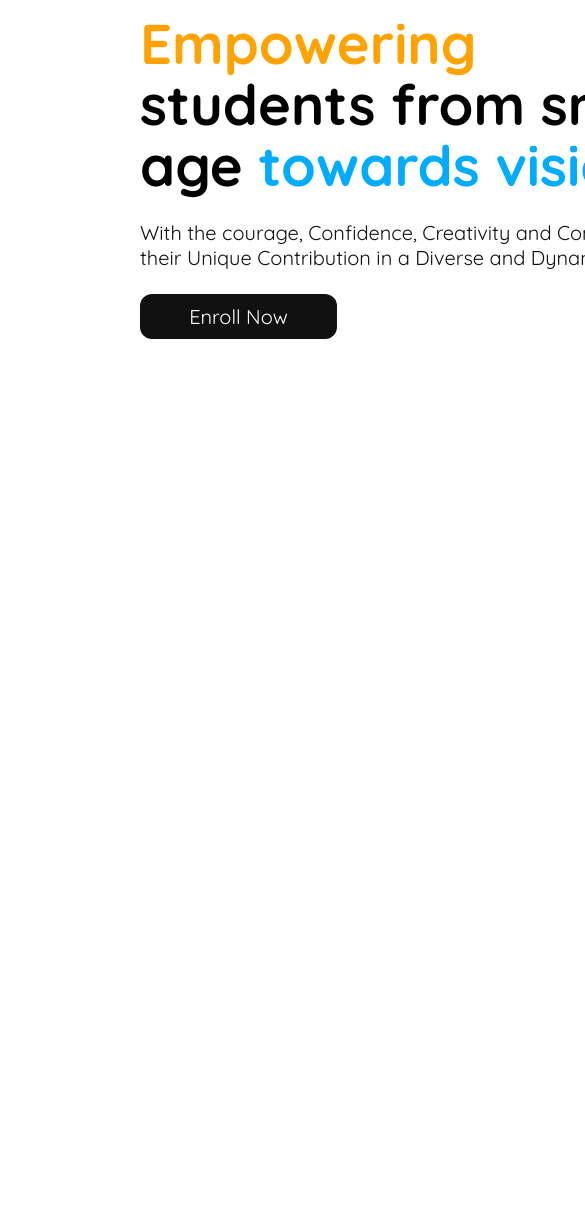
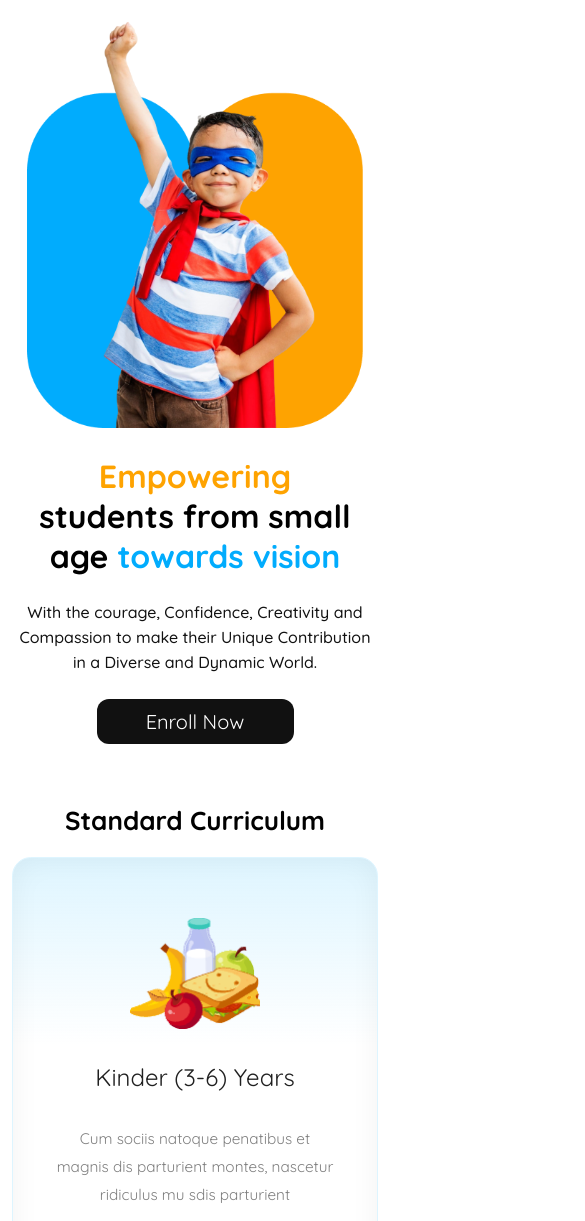
Before and after one commit to sha-on/B11_A2_Kids_School, a plain HTML site: page index.html in a window 390 px wide. Shown: the part 90-1311 px from the top of the page, 585 px wide, since content can reach past the window. Before the commit the page ends 844 px from the top, so only its background shows below. Drawn offline with Linux system fonts and the light colour scheme.

Commit message:
Late Commit

```diff
--- a/assets/css/style.css
+++ b/assets/css/style.css
@@ -1,4 +1,5 @@
 @import url("https://fonts.googleapis.com/css2?family=Quicksand:wght@300..700&display=swap");
+
 * {
   margin: 0;
   padding: 0;
@@ -8,38 +9,31 @@
   font-weight: 400;
   font-style: normal;
 }
+
 :root {
   --logo-color: rgb(17, 17, 17);
   --main-color: #fea301;
   --second-color: #01acfd;
   --third-color: #05d4df;
   --fourth-color: #5d58ef;
-  --fifth-linear: linear-gradient(
-      180deg,
+  --fifth-linear: linear-gradient(180deg,
       rgb(222, 245, 255),
-      rgba(255, 255, 255, 0) 40%
-    ),
+      rgba(255, 255, 255, 0) 40%),
     rgb(255, 255, 255);
-  --sixth-linear: linear-gradient(
-      180deg,
+  --sixth-linear: linear-gradient(180deg,
       rgb(255, 244, 220),
-      rgba(255, 255, 255, 0) 40%
-    ),
+      rgba(255, 255, 255, 0) 40%),
     rgb(255, 255, 255);
-  --seventh-linear: linear-gradient(
-      180deg,
+  --seventh-linear: linear-gradient(180deg,
       rgb(238, 225, 255),
-      rgba(255, 255, 255, 0) 40%
-    ),
+      rgba(255, 255, 255, 0) 40%),
     rgb(255, 255, 255);
   --eighth-color: #3cd8e8;
   --nine-color: #95b226;
   --ten-color: #5d58f0;
-  --stories-bg: linear-gradient(
-    0deg,
-    rgba(254, 163, 1, 0.3),
-    rgba(255, 255, 255, 0.3) 100%
-  );
+  --stories-bg: linear-gradient(0deg,
+      rgba(254, 163, 1, 0.3),
+      rgba(255, 255, 255, 0.3) 100%);
   --font-logo: 32px;
   --font-nav: 20px;
   --font-hero: 56px;
@@ -55,59 +49,70 @@
 .d_flex {
   display: flex;
 }
+
 .tdn {
   text-decoration: none;
 }
+
 /* Shared styles End */
 
 /* Main Style Start */
 #MOBILE {
   display: none;
 }
+
 .head {
   padding: 10px 140px;
 }
+
 .nav {
   justify-content: space-between;
 }
+
 .nav section {
   align-items: center;
 }
+
 .nav ul {
   align-items: center;
   gap: 32px;
 }
+
 .nav ul li {
   list-style: none;
 }
+
 .nav ul li a {
   font-size: var(--font-nav);
   font-weight: 500;
 }
+
 .logo {
   gap: 11px;
 }
+
 .logo_title {
   font-size: var(--font-logo);
   color: var(--logo-color);
   font-weight: 700;
 }
-#main {
-  padding: 10px 140px;
-  margin-top: 18px;
-}
+
 .main {
   color: var(--main-color);
 }
+
 .second {
   color: var(--second-color);
 }
+
 .third {
   color: var(--third-color);
 }
+
 .fourth {
   color: var(--fourth-color);
 }
+
 .btn {
   border: none;
   width: 197px;
@@ -115,39 +120,150 @@
   border-radius: 12px;
   font-size: var(--font-nav);
 }
-.Contact{
+
+.Contact {
   background: var(--main-color);
   color: white;
 
 }
-.banner__content {
-  width: 640px;
+
+#main {
+  padding: 10px 140px;
+  margin-top: 18px;
+}
+
+.hero__container {
+  display: grid;
+  grid-template-rows: 1fr;
+  grid-template-columns: 1fr 1fr;
+  place-items: center;
+  gap: 24px;
+}
+
+.hero__left {
   display: grid;
   gap: 24px;
 }
+
+.banner_title,
+.banner_text {
+  width: 640px;
+}
+
 .banner_title {
   font-size: var(--font-hero);
   font-weight: 700;
   line-height: 61px;
 }
+
 .text_design {
   color: var(--main-color);
   font-weight: 700;
 }
+
 .text__design {
   color: var(--second-color);
   font-weight: 700;
 }
+
 .banner_text {
   color: var(--logo-color);
   font-size: var(--font-nav);
   font-weight: 400;
   line-height: 25px;
 }
+
 .enroll {
   background: var(--logo-color);
   color: white;
 }
+
+.curriculum__container {
+  /* width: 1440px; */
+  /* background: url(../img/bg.png) repeat-x cover; */
+  background-image: url(../img/bg.png);
+  background-position: top left;
+}
+
+.curriculum__title {
+  font-size: var(--font-section);
+  font-weight: 700;
+  text-align: center;
+  margin-bottom: 80px;
+}
+
+.curriculum__items {
+  display: grid;
+  gap: 28.29px;
+  grid-template-columns: repeat(3, 1fr);
+}
+
+.item {
+  padding: 60px 40px;
+  display: flex;
+  gap: 32px;
+  flex-direction: column;
+  border: 0.94px solid rgb(222, 245, 255);
+  border-radius: 18.86px;
+  box-shadow: inset 0px 0px 28.3px 0.94px rgba(0, 0, 0, 0.05);
+}
+
+.item__bg {
+  background: linear-gradient(180.00deg, rgb(222, 245, 255), rgba(255, 255, 255, 0) 40%), rgb(255, 255, 255);
+
+}
+
+.item__bg_II {
+  background: linear-gradient(180.00deg, rgb(255, 244, 220), rgba(255, 255, 255, 0) 40%), rgb(255, 255, 255);
+}
+
+.item__bg_III {
+  background: linear-gradient(180.00deg, rgb(238, 225, 255), rgba(255, 255, 255, 0) 40%), rgb(255, 255, 255);
+}
+
+.card__img {
+  margin: 0 auto;
+  width: 130.7px;
+  height: 111.94px;
+
+}
+
+.img {
+  width: 100%
+}
+
+.card__content {
+  flex-direction: column;
+  align-items: center;
+}
+
+.card__content h5 {
+  font-size: var(--font-section-card);
+  color: rgb(32, 32, 32);
+  margin-bottom: 33px;
+}
+
+.card__content p {
+  /* width: 286.26px; */
+  margin-bottom: 38px;
+  text-align: center;
+  line-height: 28.3px;
+  font-size: var(--font-stories-card);
+  color: rgb(128, 128, 128);
+}
+
+.link {
+  color: rgb(100, 200, 255);
+}
+
+.link__II {
+  color: rgb(240, 170, 0);
+}
+
+.link__III {
+  color: rgb(135, 0, 255);
+}
+
 /* Main Style End */
 
 /* Responsive Design Styles Start */
@@ -157,22 +273,89 @@
     padding: 12px 10px;
     border-bottom: 0.5px solid rgb(254, 163, 1);
   }
+
   #WEB {
     display: none;
   }
+
   #MOBILE {
     display: block;
   }
+
   .phn_logo {
     width: 46px;
     height: 46px;
   }
+
   #MOBILE ul li {
     list-style: none;
   }
+
   #MOBILE ul {
     justify-content: space-between;
     align-items: center;
+  }
+
+  #main {
+    padding: 10px 12px;
+    margin-top: 20px;
+  }
+
+  .hero__container {
+    display: grid;
+    grid-template-columns: 1fr;
+  }
+
+  .hero__left {
+    grid-row: 2;
+  }
+
+  .hero__right {
+    grid-row: 1;
+    width: 336.58px;
+  }
+
+  .hero__image {
+    width: 100%;
+  }
+
+  .banner_title,
+  .banner_text {
+    width: 357px;
+  }
+
+  .banner_title {
+    text-align: center;
+    line-height: 40px;
+    font-size: var(--font-logo);
+  }
+
+  .banner_text {
+    font-size: 16px;
+    font-weight: 500;
+    text-align: center;
+  }
+
+  .hero__left>div {
+    display: flex;
+    justify-content: center;
+    align-items: center;
+  }
+
+  .curriculum__container {
+    margin-top: 60px;
+  }
+
+  .curriculum__title {
+    font-size: 26px;
+    font-weight: 700;
+    line-height: 33px;
+    margin-bottom: 20px;
+  }
+
+  .curriculum__items {
+    display: grid;
+    grid-template-columns: 1fr;
   }
 }
 
@@ -181,19 +364,24 @@
     padding: 12px 10px;
     border-bottom: 0.5px solid rgb(254, 163, 1);
   }
+
   #WEB {
     display: none;
   }
+
   #MOBILE {
     display: block;
   }
+
   .phn_logo {
     width: 46px;
     height: 46px;
   }
+
   #MOBILE ul li {
     list-style: none;
   }
+
   #MOBILE ul {
     justify-content: space-between;
     align-items: center;
--- a/index.html
+++ b/index.html
@@ -1,11 +1,13 @@
 <!DOCTYPE html>
 <html lang="en">
+
 <head>
   <meta charset="UTF-8" />
   <meta name="viewport" content="width=device-width, initial-scale=1.0" />
   <title>Kids School</title>
   <link rel="stylesheet" href="./assets/css/style.css" />
 </head>
+
 <body>
   <header class="head">
     <nav id="WEB" class="d_flex nav">
@@ -29,22 +31,20 @@
     <nav id="MOBILE" class="d_flex">
       <ul class="d_flex">
         <li>
-            <img
-              src="./assets/img/logo.png"
-              class="phn_logo"
-              alt="Kids School"
-            />
+          <img src="./assets/img/logo.png" class="phn_logo" alt="Kids School" />
         </li>
 
         <li>
-            <img src="./svg (1).png" class="icon" alt="" />
+          <img src="./assets/img/svg.png" class="icon" alt="" />
         </li>
       </ul>
     </nav>
   </header>
 
   <main id="main">
-      <section class="banner__content">
+    <section class="hero__container">
+      <div class="hero__left">
+
         <h1 class="banner_title">
           <span class="text_design">Empowering</span>
           <br>
@@ -55,10 +55,80 @@
           With the courage, Confidence, Creativity and Compassion to make their
           Unique Contribution in a Diverse and Dynamic World.
         </p>
-        <button class="enroll btn">Enroll Now</button>
+        <div>
+          <button class="enroll btn ">Enroll Now</button>
+        </div>
+      </div>
+
+      <div class="hero__right">
+        <img src="./assets/img/hero-kids.png" class="hero__image">
+      </div>
+    </section>
+
+    <section class="curriculum__container">
+      <h2 class="curriculum__title">
+        Standard Curriculum
+      </h2>
+
+      <div class="curriculum__items">
+        <div class="item item__bg">
+          <div class="card__img">
+            <img src="./assets/img/Group (1).png" class="img" alt="">
+          </div>
+
+          <div class="card__content d_flex">
+            <h5>
+              Kinder (3-6) Years
+            </h5>
+            <p>
+              Cum sociis natoque penatibus et magnis
+              dis parturient montes, nascetur ridiculus
+              mu sdis parturient
+            </p>
+            <a href="#" class="tdn link">Read More</a>
+          </div>
+        </div>
+
+        <div class="item item__bg_II">
+          <div class="card__img">
+            <img src="./assets/img/curriculum.png" alt="">
+          </div>
+
+          <div class="card__content d_flex">
+            <h5>
+              Elementary School
+            </h5>
+            <p>
+              Cum sociis natoque penatibus et magnis
+              dis parturient montes, nascetur ridiculus
+              mu sdis parturient
+            </p>
+            <a href="#" class="tdn link">Read More</a>
+          </div>
+        </div>
+
+        <div class="item item__bg_III">
+          <div class="card__img">
+            <img src="./assets/img/Group.png" alt="">
+          </div>
+
+          <div class="card__content d_flex">
+            <h5>
+              Middle (10-16) Years
+            </h5>
+            <p>
+              Cum sociis natoque penatibus et magnis
+              dis parturient montes, nascetur ridiculus
+              mu sdis parturient
+            </p>
+            <a href="#" class="tdn link">Read More</a>
+          </div>
+        </div>
+      </div>
     </section>
   </main>
 
   <footer></footer>
 </body>
+
 </html>
```
Also changed, not shown: check.html (added, +27 -0 lines), assets/img/Group (1).png (added), assets/img/Group.png (added), assets/img/curriculum.png (added), assets/img/svg.png (renamed from svg (1).png), svg.png (deleted), svg.svg (deleted). Lines whose indentation alone changed are shown as unchanged.
